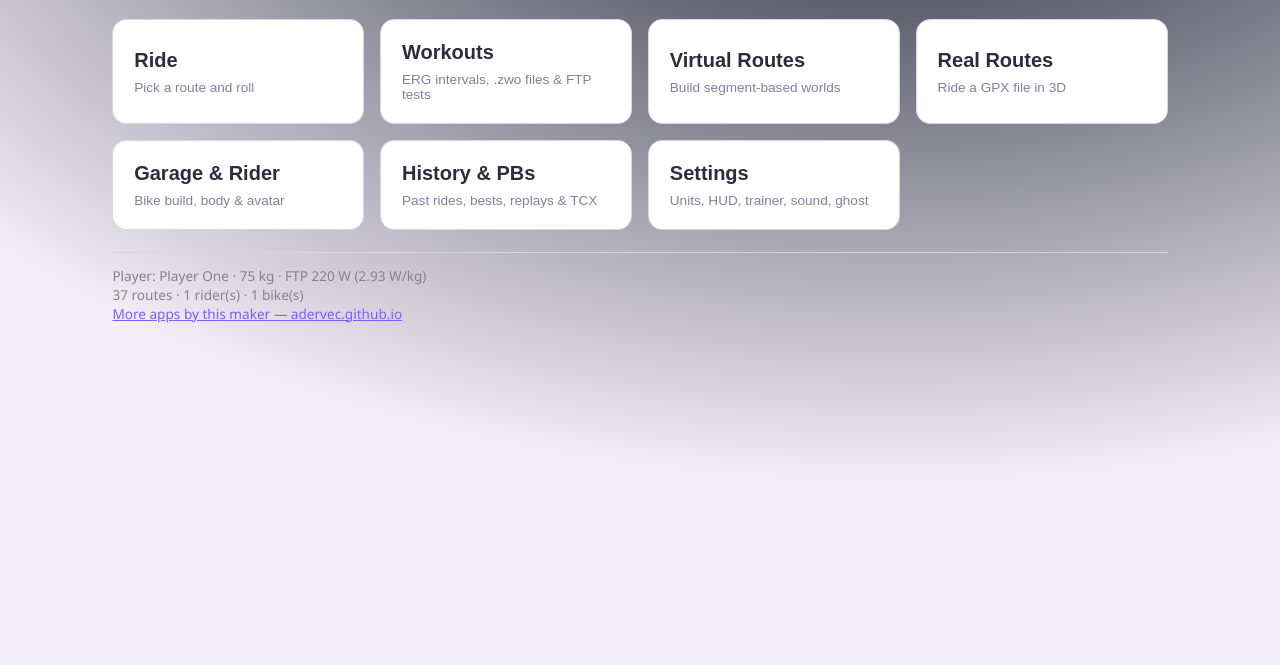
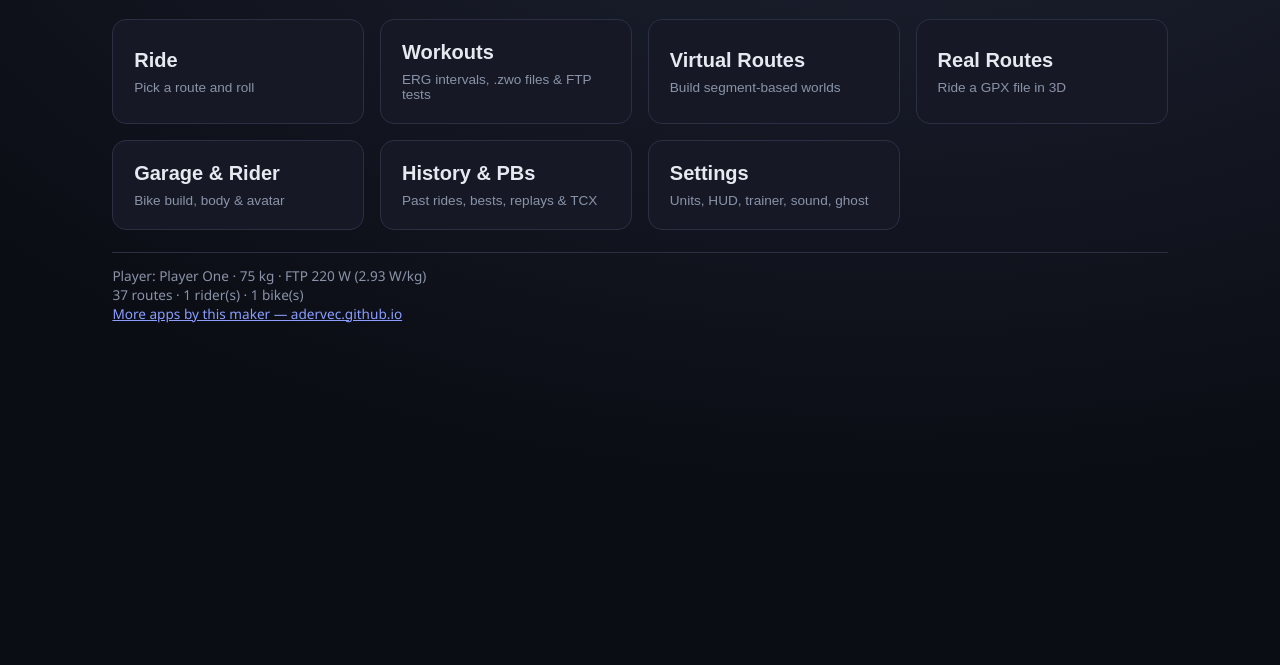
Before and after one commit to adervec/BlackMirrorBikeRide, a website built with Vite: page index.html in a window 1280 px wide. Shown: the part 135-800 px from the top of the page. Built offline with nearby package versions, Linux system fonts and the light colour scheme.

Commit message:
House theme list and palette, data inventory, session ledger
- Colours come from font.js's house themes (--t-* mapped onto the app's
  variables, Midnight as the offline fallback); Settings offers
  <app-theme-picker>. A reader's old theme maps once to the nearest house
  one (arcade/vaporwave -> synthwave, graphite -> slate, wasteland -> ember).
- public/app-data.json declares every key and the Drive file.
- Finished rides go to the hub ledger through appFont.logSession; the
  hand-written portal-activity row and install-registry snippet are gone
  (font.js does both).

Co-Authored-By: Claude Opus 5.5 <noreply@anthropic.com>
Claude-Session: https://claude.ai/code/session_01Q8B3AeVVzjYsYqN6nRFG9m

```diff
--- a/public/whatsnew.json
+++ b/public/whatsnew.json
@@ -2,6 +2,7 @@
  {
   "date": "2026-11-14",
   "items": [
+   "New colour themes, the same 15 as the other apps from this maker (Settings > Appearance). System, the default, follows your device's light or dark mode. If you had picked a theme before, you get the closest new one.",
    "AI ride reviews: connect a cowork folder from History and an AI coach grades each ride A–F, with strengths, fixes and what to ride next. You review each grade before it's kept. It sits beside the app's own numbers, and you can undo it."
   ]
  },
--- a/src/main.js
+++ b/src/main.js
@@ -1,8 +1,8 @@
 import './style.css';
 import { Router } from './ui/router.js';
-import { applyTheme } from './ui/themes.js';
+import { migrateTheme } from './ui/themes.js';
 import { toast } from './ui/dom.js';
-import { getState, mergeBundledRoutes, addActivity } from './state.js';
+import { getState, save, mergeBundledRoutes, addActivity } from './state.js';
 import { loadBundledRoutes } from './routes/bundled.js';
 import { autoSync } from './cloud/sync.js';
 import { pushCoworkFolder } from './cloud/coworkFolder.js';
@@ -19,7 +19,7 @@ import { renderSkyboxes } from './ui/skyboxScreen.js';
 import { renderWorkouts } from './ui/workoutsScreen.js';
 import { renderRide, AUTOSAVE_KEY } from './ui/rideScreen.js';
 
-applyTheme(getState().settings.theme);
+if (migrateTheme(getState().settings.theme, window.appFont)) { delete getState().settings.theme; save(); }
 
 const app = document.getElementById('app');
 const router = new Router(app);
@@ -77,18 +77,7 @@ if (import.meta.env.PROD && 'serviceWorker' in navigator) {
   });
 }
 
-// Tell the maker's app portal (adervec.github.io — same origin, so it shares this
-// localStorage) that the app is installed here. Installed launches only; a plain
-// browser tab never registers.
-try {
-  const modes = ['standalone', 'minimal-ui', 'fullscreen', 'window-controls-overlay'];
-  if (navigator.standalone || modes.some((m) => window.matchMedia(`(display-mode: ${m})`).matches)) {
-    const key = 'portal-installed';
-    const registry = JSON.parse(localStorage.getItem(key) || '{}');
-    registry['BlackMirrorBikeRide'] = Date.now();
-    localStorage.setItem(key, JSON.stringify(registry));
-  }
-} catch {}
+// The home-screen install is recorded by font.js (portal-installed) for every app.
 
 // Expose for quick debugging in the console.
 window.__bmbr = { router };
--- a/src/state.js
+++ b/src/state.js
@@ -36,7 +36,6 @@ function freshState() {
       ghost: { enabled: true, source: 'pb' },
       previewSpeedMs: 40,
       replaySpeedMul: 4,
-      theme: null, // null = follow the device (themes.js themeFor); a saved choice wins
       graphicsQuality: DEFAULT_QUALITY,
       trainerDifficulty: 1,   // share of the road gradient sent to a controllable trainer
       autoPause: true,        // stop the clock when a real trainer goes quiet at a standstill
@@ -218,7 +217,7 @@ export function mergeBundledRoutes(routes) {
 export function addActivity(activity) {
   state.activities.unshift(activity);
   // maker-portal character sheet (same-origin localStorage; stays in this browser)
-  try { const k = 'portal-activity', a = JSON.parse(localStorage.getItem(k) || '[]'); a.push([Math.round(Date.now() / 1000), 'BlackMirrorBikeRide', 'ride', Math.max(1, Math.round((activity.durationS || 600) / 600))]); localStorage.setItem(k, JSON.stringify(a.slice(-2000))); } catch (_) { /* quota — ignore */ }
+  globalThis.appFont?.logSession({ kind: 'ride', minutes: (activity.durationS || 600) / 60, id: activity.id }); // the hub's session ledger (standard 25)
   if (state.activities.length > MAX_ACTIVITIES) state.activities.length = MAX_ACTIVITIES;
   save();
   return activity;
--- a/src/style.css
+++ b/src/style.css
@@ -1,23 +1,26 @@
+/* House themes (standard 24): font.js sets --t-* on <html> for the reader's choice;
+   the fallbacks are Midnight, for when font.js could not load. */
 :root {
-  --bg: #0b0d14;
-  --bg2: #12151f;
-  --card: #171b27;
-  --card2: #1e2333;
-  --line: #2a3042;
-  --text: #e6e9f0;
-  --dim: #8a93a8;
-  --accent: #4cc2ff;
-  --accent2: #ff5db1;
-  --ok: #43d17a;
-  --warn: #ffb648;
-  --err: #ff5b5b;
-  --danger: #e74c3c;
+  color-scheme: var(--t-scheme, dark);
+  --bg: var(--t-bg, #0b0d14);
+  --bg2: var(--t-surface, #12151f);
+  --card: color-mix(in srgb, var(--t-surface, #12151f) 70%, var(--t-surface2, #1e2333));
+  --card2: var(--t-surface2, #1e2333);
+  --line: var(--t-line, #2a3042);
+  --text: var(--t-text, #e6e9f0);
+  --dim: var(--t-dim, #8a93a8);
+  --accent: var(--t-accent, #8b9dff);
+  --accent2: color-mix(in srgb, var(--t-accent, #8b9dff) 45%, var(--t-bad, #f87171));
+  --ok: var(--t-good, #4ade80);
+  --warn: var(--t-warn, #fbbf24);
+  --err: var(--t-bad, #f87171);
+  --danger: var(--t-bad, #f87171);
 }
 
 * { box-sizing: border-box; }
 html, body { margin: 0; height: 100%; }
 body {
-  background: radial-gradient(1200px 700px at 70% -10%, #1a2030, var(--bg));
+  background: radial-gradient(1200px 700px at 70% -10%, var(--card2), var(--bg));
   color: var(--text);
   font-family: var(--app-font, 'Segoe UI', system-ui, -apple-system, sans-serif);
   font-size: 15px;
@@ -38,7 +41,7 @@ a { color: var(--accent); }
 .btn:hover { filter: brightness(1.08); }
 .btn:active { transform: translateY(1px); }
 .btn.ghost { background: transparent; color: var(--text); border: 1px solid var(--line); }
-.btn.danger { background: linear-gradient(180deg, #ff6b6b, var(--danger)); color: #fff; }
+.btn.danger { background: var(--danger); color: var(--t-on-accent, #fff); }
 .btn.small { padding: .35rem .6rem; font-size: .8rem; border-radius: 7px; }
 .btn.icon { padding: .25rem .5rem; background: var(--card2); color: var(--text); }
 .btn.icon.danger { background: #3a2128; color: #ff9b9b; }
--- a/src/ui/settingsScreen.js
+++ b/src/ui/settingsScreen.js
@@ -3,7 +3,6 @@ import { getState, save, resetState, eraseLocalKeys } from '../state.js';
 import { forgetCoworkFolder } from '../cloud/coworkFolder.js';
 import { MEASUREMENTS, unitOptions, applyPreset } from '../game/units.js';
 import { READINGS } from '../game/hudConfig.js';
-import { themeList, applyTheme, themeFor } from './themes.js';
 import { qualityOptions } from '../world/quality.js';
 import { originAllowed } from '../cloud/config.js';
 import { syncConfigured, isSignedIn, account, lastSync, signIn, signOut, syncNow } from '../cloud/sync.js';
@@ -207,8 +206,8 @@ export function renderSettings(ctx) {
 
   const appearanceCard = div({ class: 'card' }, [
     h(2, 'Appearance'),
-    field('Menu theme', select(themeList(), themeFor(s.settings.theme), (v) => { s.settings.theme = v; applyTheme(v); save(); })),
-    div({ class: 'hint' }, 'Themes restyle the whole UI. Applied instantly and remembered.'),
+    el('app-theme-picker'),
+    div({ class: 'hint' }, 'The same themes as the other apps from this maker, chosen per app. System follows the light or dark mode of your device.'),
     field('Graphics quality', select(qualityOptions(), s.settings.graphicsQuality, (v) => { s.settings.graphicsQuality = v; save(); })),
     div({ class: 'hint' }, 'Controls resolution, shadow detail, image-based lighting and bloom in the 3D world & garage. Higher looks richer but needs more GPU. Applies next time you open a ride or the garage.'),
     btn('Manage skyboxes →', () => ctx.router.go('skyboxes'), 'btn ghost')
--- a/src/ui/themes.js
+++ b/src/ui/themes.js
@@ -1,51 +1,11 @@
-// Menu/UI themes — each is a set of CSS custom properties applied to :root.
-// style.css ships the "midnight" values; applyTheme() overrides them inline.
+// Colour themes are the house list in font.js (standard 24); this app only maps
+// a reader's old theme onto the nearest house one, once, then forgets it.
+export const OLD_TO_HOUSE = { midnight: 'midnight', arcade: 'synthwave', terminal: 'terminal', pastel: 'pastel', vaporwave: 'synthwave', graphite: 'slate', wasteland: 'ember' };
 
-export const THEMES = {
-  midnight: {
-    label: 'Midnight',
-    vars: { '--bg': '#0b0d14', '--bg2': '#12151f', '--card': '#171b27', '--card2': '#1e2333', '--line': '#2a3042', '--text': '#e6e9f0', '--dim': '#8a93a8', '--accent': '#4cc2ff', '--accent2': '#ff5db1' }
-  },
-  arcade: {
-    label: 'Arcade',
-    vars: { '--bg': '#1a0030', '--bg2': '#26004a', '--card': '#2e0a55', '--card2': '#3a1366', '--line': '#5a2a8a', '--text': '#fff0ff', '--dim': '#c79be0', '--accent': '#ffd400', '--accent2': '#ff2fb0' }
-  },
-  terminal: {
-    label: 'CRT Terminal',
-    vars: { '--bg': '#030803', '--bg2': '#061006', '--card': '#06140a', '--card2': '#0a1d0e', '--line': '#1d3a22', '--text': '#9dffb0', '--dim': '#4f8f5e', '--accent': '#39ff14', '--accent2': '#7CFC00' }
-  },
-  pastel: {
-    label: 'Pastel',
-    vars: { '--bg': '#f3eef7', '--bg2': '#ffffff', '--card': '#ffffff', '--card2': '#f1ecf6', '--line': '#dcd2e6', '--text': '#33293d', '--dim': '#8a7d97', '--accent': '#7a5cff', '--accent2': '#ff7eb3' }
-  },
-  vaporwave: {
-    label: 'Vaporwave',
-    vars: { '--bg': '#1b0033', '--bg2': '#2a0a4a', '--card': '#321055', '--card2': '#3e1668', '--line': '#6a2fa0', '--text': '#f6e9ff', '--dim': '#c9a9ec', '--accent': '#00e5ff', '--accent2': '#ff2fb0' }
-  },
-  graphite: {
-    label: 'Graphite',
-    vars: { '--bg': '#141414', '--bg2': '#1c1c1c', '--card': '#202020', '--card2': '#2a2a2a', '--line': '#3a3a3a', '--text': '#ececec', '--dim': '#9a9a9a', '--accent': '#ff8c00', '--accent2': '#00bcd4' }
-  },
-  wasteland: {
-    label: 'Wasteland',
-    vars: { '--bg': '#1b1407', '--bg2': '#241a0a', '--card': '#2c220f', '--card2': '#382c15', '--line': '#574326', '--text': '#f0e2c4', '--dim': '#a8946a', '--accent': '#e8743b', '--accent2': '#d4b106' }
-  }
-};
-
-export const DEFAULT_THEME = 'midnight';
-
-export function themeList() {
-  return Object.entries(THEMES).map(([id, t]) => ({ value: id, label: t.label }));
+// Returns true when the old setting has been dealt with and can be deleted.
+export function migrateTheme(saved, appFont) {
+  if (!saved) return false;
+  if (!appFont) return false; // font.js didn't load: try again next launch
+  if (OLD_TO_HOUSE[saved] && appFont.theme() === 'system') appFont.setTheme(OLD_TO_HOUSE[saved]);
+  return true;
 }
-
-// No saved theme: follow the device — Pastel in light mode, Midnight in dark.
-export function themeFor(saved, light = typeof matchMedia === 'function' && matchMedia('(prefers-color-scheme: light)').matches) {
-  return THEMES[saved] ? saved : light ? 'pastel' : DEFAULT_THEME;
-}
-
-export function applyTheme(saved) {
-  const id = themeFor(saved), t = THEMES[id];
-  const root = document.documentElement;
-  for (const [k, v] of Object.entries(t.vars)) root.style.setProperty(k, v);
-  document.body && (document.body.dataset.theme = id);
-}
```
Also changed, not shown: public/app-data.json (added, +8 -0 lines), scripts/pwatest.mjs (+6 -2 lines).
